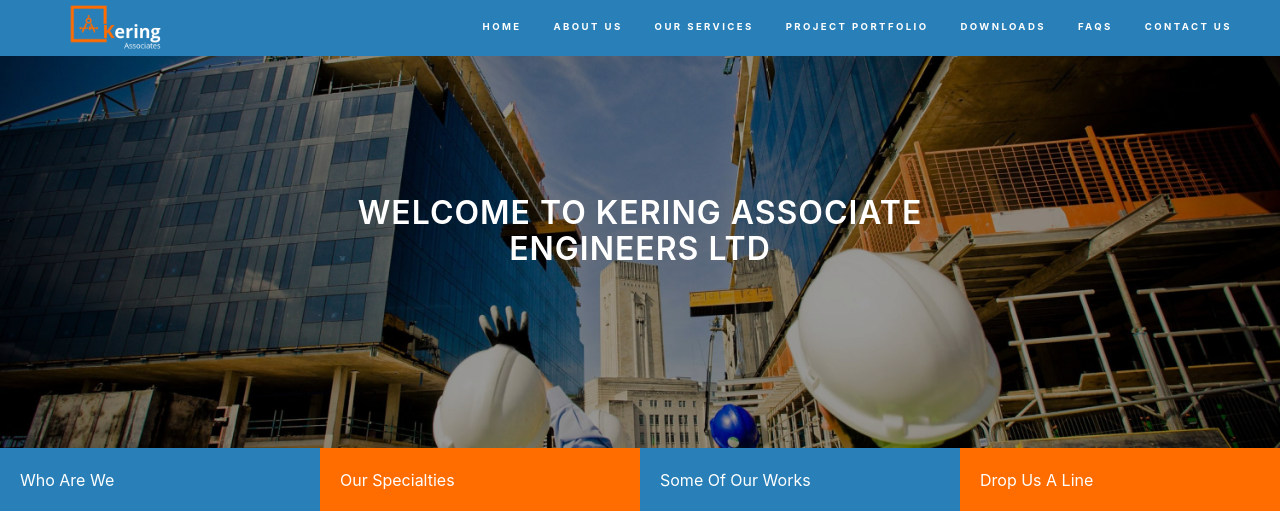
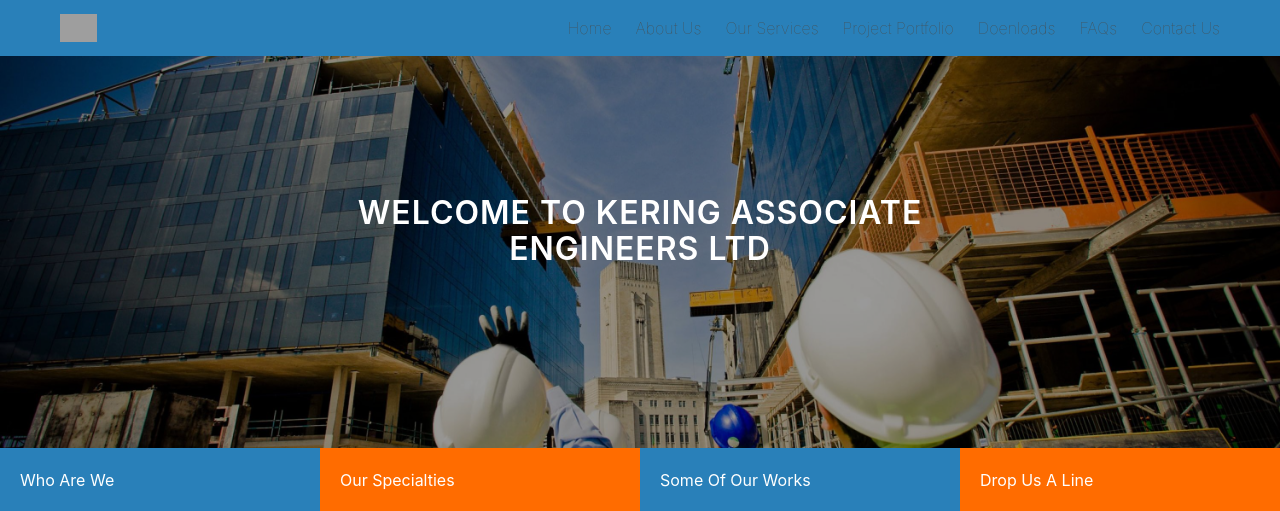
Before and after one commit to anwar254/kerinaga_associates, a PHP site: page /index.php in a window 1280 px wide. Shown: the top 511 px of the page. Run offline with PHP 8.4, Linux system fonts and the light colour scheme; some libraries are stand-ins or nearby versions; grey boxes are pictures that could not be loaded.

Commit message:
created a new navigation menu

```diff
--- a/header.php
+++ b/header.php
@@ -30,30 +30,25 @@
   					<div class="column">
   						<nav class="navbar nav-links">
   							<div class="container">
-				          <div class="navbar-start">
 				          <div class="navbar-brand">
-				              <a class="navbar-item" href="index.php">
-				                <img src="images/kering_branding.png" alt="keriang branding" width="112" style="min-height: 4.75rem">
+                    <a href="#" class="navbar-item">
+                      <img src="images/logo.png" alt="kering associates logo">
                     </a>
-
-				              <a role="button" class="navbar-burger" aria-label="menu" aria-expanded="false" id="mobile-menu">
+                    <span class="navbar-burger burger" data-target="navMenu">
                       <span aria-hidden="true"></span>
                       <span aria-hidden="true"></span>
                       <span aria-hidden="true"></span>
-				              </a>
+                    </span>
                   </div>
-				          </div>
+                  <div class="navbar-menu" id="navbarMenu">
                     <div class="navbar-end">
-				            <div class="navbar-menu" id="menu">
-				              <ul>
-				                <li class="nav-link"><a href="index.php">Home</a></li>
-				                <li class="nav-link"><a href="about.php">About Us</a></li>
-				                <li class="nav-link"><a href="services.php">Our Services</a></li>
-				                <li class="nav-link"><a href="portfolio.php">Project Portfolio</a></li>
-				                <li class="nav-link"><a href="downloads.php">Downloads</a></li>
-				                <li class="nav-link"><a href="faqs.php">fAQs</a></li>
-				                <li class="nav-link"><a href="contactus.php">contact Us</a></li>
-				              </ul>
+                      <a href="index.php" class="navbar-item">Home</a>
+                      <a href="about.php" class="navbar-item">About Us</a>
+                      <a href="services.php" class="navbar-item">Our Services</a>
+                      <a href="portfolio.php" class="navbar-item">Project Portfolio</a>
+                      <a href="downloads.php" class="navbar-item">Doenloads</a>
+                      <a href="faqs.php" class="navbar-item">FAQs</a>
+                      <a href="contactus.php" class="navbar-item">Contact Us</a>
                     </div>
                   </div>
   							</div>
```
Lines whose indentation alone changed are shown as unchanged.
